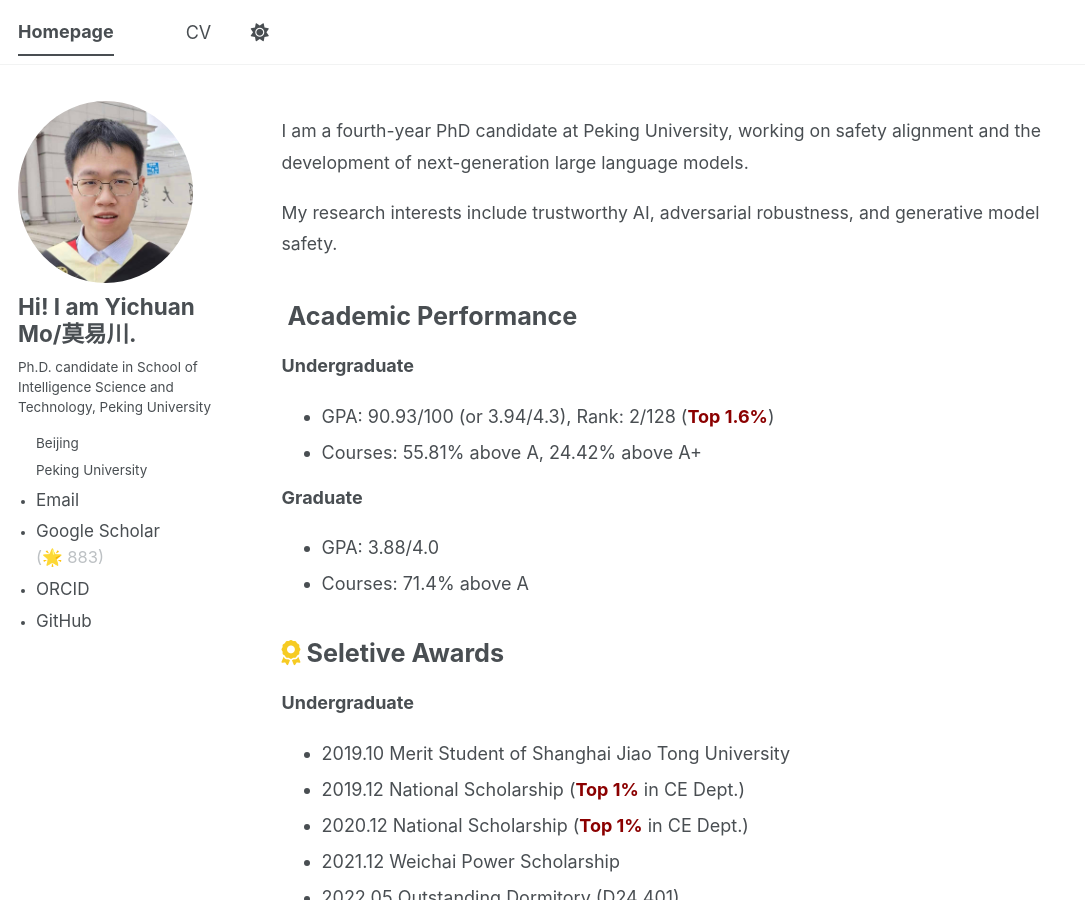
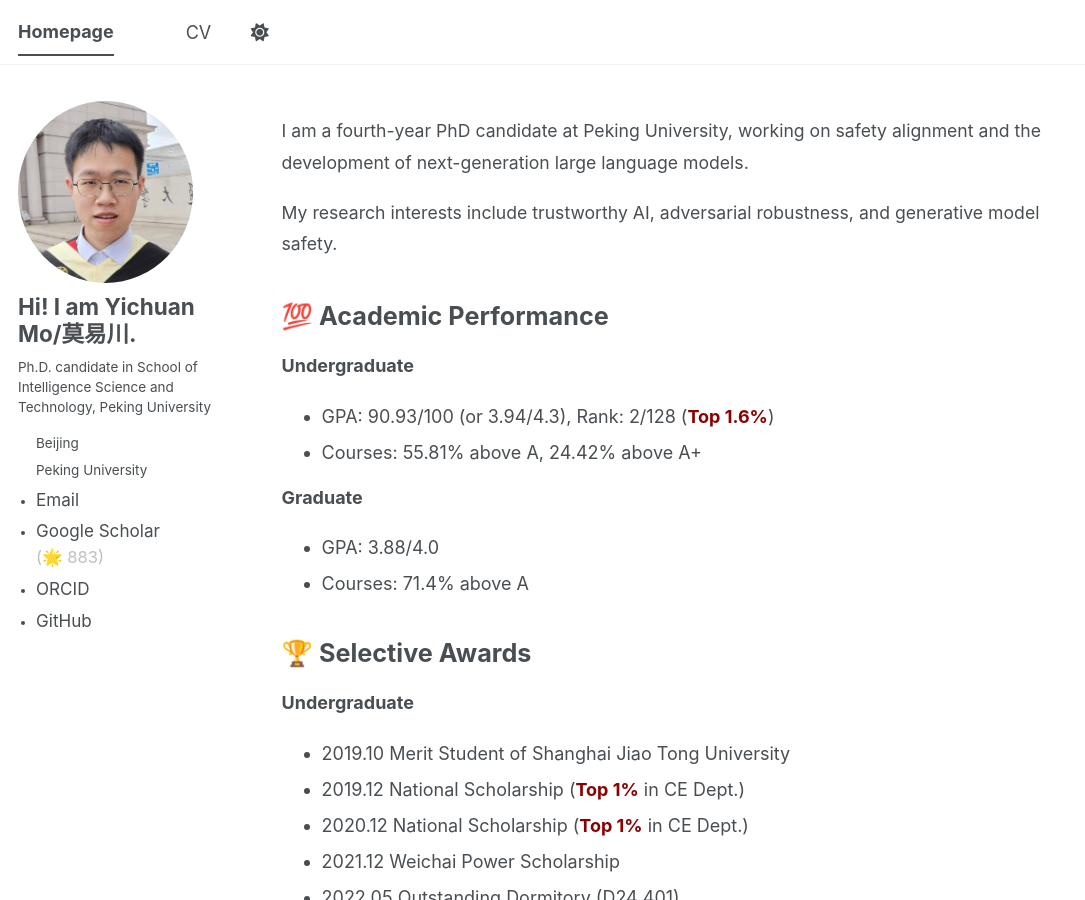
Before and after one commit to mo666666/mo666666.github.io, a Jekyll site: the page built from _pages/about.md, in a window 1280 px wide and 900 px high. Shown: the whole window, without its empty margins (0-1085 px from the left). Built offline with Jekyll 4.4.1, drawn with Linux system fonts in a browser that asks for light colours; a script bundle is joined from its source files by our own code; library files that are not in the unit come from our copies.

Commit message:
Add icon

```diff
--- a/_pages/about.md
+++ b/_pages/about.md
@@ -12,7 +12,7 @@ redirect_from:
   <p>My research interests include trustworthy AI, adversarial robustness, and generative model safety.</p>
 </div>
 
-<h2 class="homepage-section-title"><i class="fa-regular fa-hundred-points" style="color: rgb(246, 35, 35);"></i> Academic Performance</h2>
+<h2 class="homepage-section-title">💯 Academic Performance</h2>
 
 <p><strong>Undergraduate</strong></p>
 <ul>
@@ -28,7 +28,7 @@ redirect_from:
 </ul>
 
 
-<h2 class="homepage-section-title"><i class="fa-sharp fa-regular fa-award" style="color: rgb(246, 203, 35);"></i> Seletive Awards</h2>
+<h2 class="homepage-section-title">🏆 Selective Awards</h2>
 
 <p><strong>Undergraduate</strong></p>
 <ul>
```
